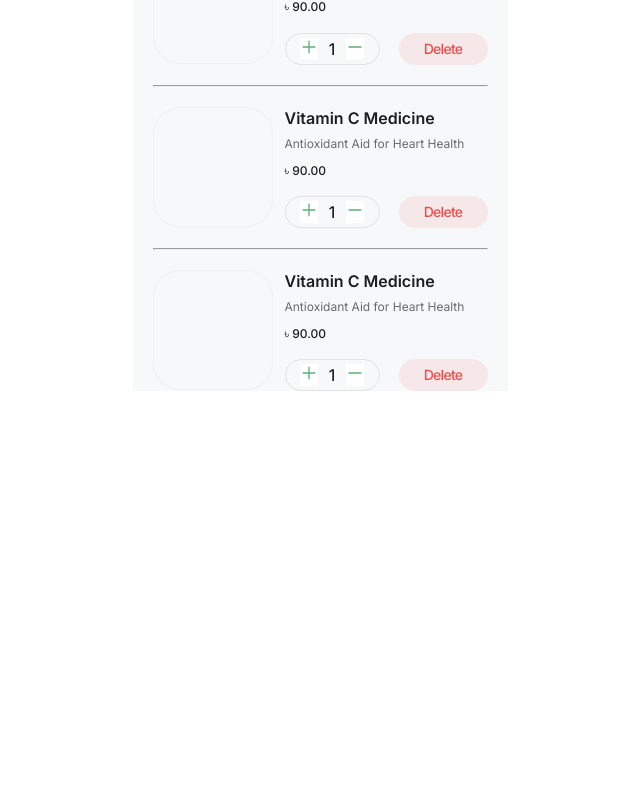
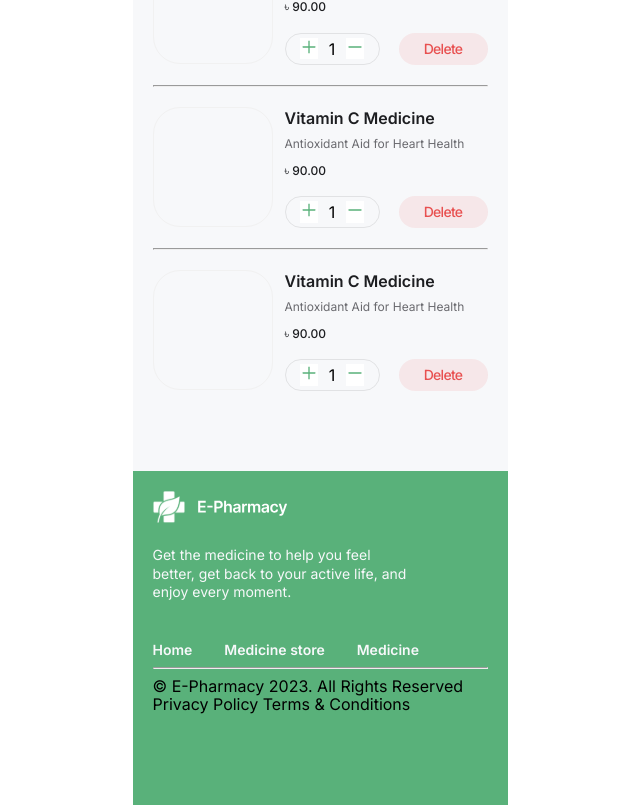
Before and after one commit to Volodymyr892/E-pharmacy-frontend, a React (Vite) app: page /cart in a window 1280 px wide. Shown: the part 1340-2145 px from the top of the page, without its empty margins (320-960 px from the left). Before the commit the page ends 1811 px from the top, so only its background shows below. Built offline with nearby package versions, Linux system fonts and the light colour scheme.

Commit message:
added footer

```diff
--- a/src/components/App.jsx
+++ b/src/components/App.jsx
@@ -16,6 +16,7 @@ export default function App() {
   return (
     <Routes>
       <Route path="/" element={<ShearedLayout/>}>
+        <Route index element={<HomePage/>}/>
         <Route path="/home" element={<HomePage/>}/>
         <Route path="/register" element={<RegisterPage/>}/>
         <Route path="/login" element={<LoginPage/>}/>
--- a/src/components/Footer/Footer.jsx
+++ b/src/components/Footer/Footer.jsx
@@ -1,7 +1,18 @@
+import css from "./Footer.module.css"
+import logo from "../../assets/logo.svg"
+
 export default function Footer() {
     return(
-        <div>
-            Footer
+        <div className={css.container}>
+            <img src={logo} alt="logo" />
+            <p className={css.descriptionText}>Get the medicine to help you feel better, get back to your active life, and enjoy every moment.</p>
+            <ul className={css.list}>
+                <li>Home</li>
+                <li>Medicine store</li>
+                <li>Medicine</li>
+            </ul>
+            <hr />
+            <p>© E-Pharmacy 2023. All Rights Reserved Privacy Policy Terms & Conditions</p>
         </div>
     )
 }
--- a/src/components/Footer/Footer.module.css
+++ b/src/components/Footer/Footer.module.css
@@ -0,0 +1,25 @@
+.container{
+    margin-top: 80px;
+    width: 375px;
+height: 334px;
+padding: 20px;
+background-color: #59b17a;
+}
+.descriptionText{
+    margin-top: 20px;
+    width: 261px;
+font-weight: 400;
+font-size: 14px;
+line-height: 1.3;
+color: #f7f8fa;
+}
+.list{
+    margin-top: 40px;
+    display: flex;
+    gap: 32px;
+    font-family: var(--font-family);
+font-weight: 600;
+font-size: 14px;
+line-height: 129%;
+color: #f7f8fa;
+}
--- a/src/pages/ShearedLayout/ShearedLayout.jsx
+++ b/src/pages/ShearedLayout/ShearedLayout.jsx
@@ -1,11 +1,16 @@
 import { Outlet } from "react-router-dom";
 import css from "./ShearedLayout.module.css"
+import Header from "../../components/Header/Haader";
+import Footer from "../../components/Footer/Footer";
 
 export default function ShearedLayout() {
   return (
     <div className={css.container}>
-      <p>ShearedLayout</p>
-      <Outlet />
+      <Header/>
+      <main >
+        <Outlet />
+      </main>
+      <Footer/>
     </div>
   )
 }
```
Also changed, not shown: src/assets/logo.svg (added).
